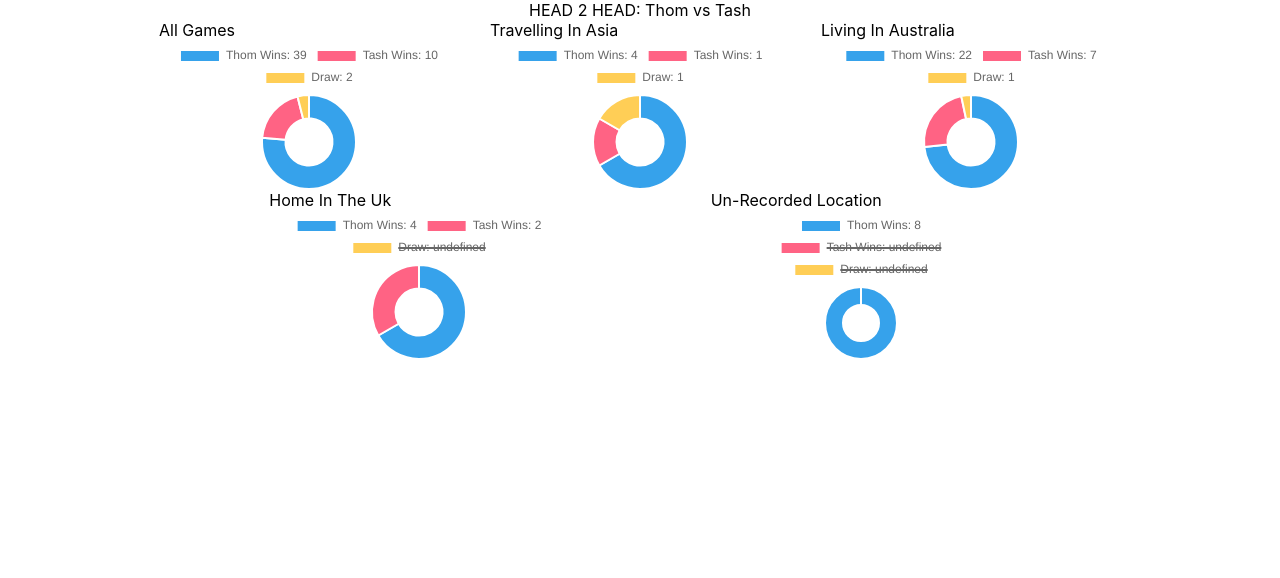
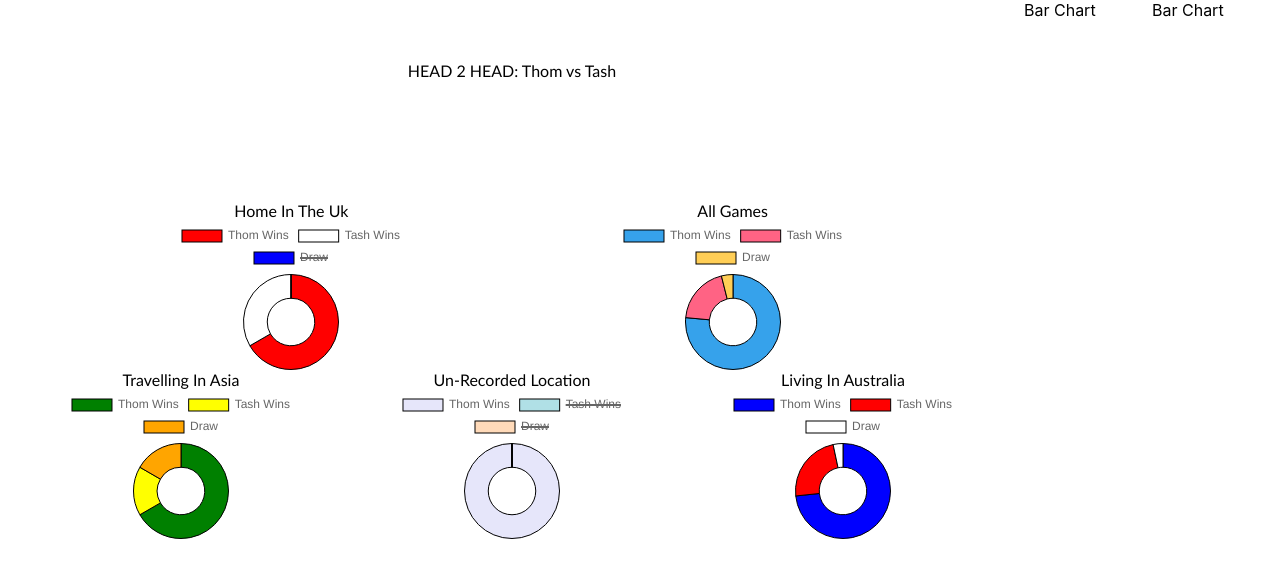
Before and after one commit to njblore/board-game-stats, a React (Create React App) app: page / in a window 1280 px wide. Shown: the top 578 px of the page. Built offline with nearby package versions, Linux system fonts and the light colour scheme.

Commit message:
feat: 2 player pies complete

```diff
--- a/src/App.css
+++ b/src/App.css
@@ -3,21 +3,27 @@ body {
   height: 100vh;
   width: 100vw;
 }
+.App {
+  display: grid;
+  grid-template-columns: repeat(3, 1fr);
+}
 .pie-container {
   display: flex;
   flex-direction: column;
   align-items: center;
-  height: 100vh;
+  height: 600px;
+  justify-content: space-around;
 }
 
 .pie-grid {
   display: flex;
-  flex-wrap: wrap;
+  flex-wrap: wrap-reverse;
   width: 80vw;
   justify-content: space-evenly;
-  align-items: center;
 }
 
-.rv-xy-plot__series--label-text {
-  fill: black;
+.chart-header {
+  text-align: center;
+  font-family: 'Trebuchet MS', 'Lucida Sans Unicode', 'Lucida Grande',
+    'Lucida Sans', Arial, sans-serif;
 }
--- a/src/App.js
+++ b/src/App.js
@@ -2,6 +2,7 @@ import React, { useState } from 'react';
 import './App.css';
 import scores from './data/scores.json';
 import PieCharts from './Components/PieCharts';
+import BarChartAverage from './Components/BarChartAverages';
 
 const App = () => {
   const overallTotals = scores.games.reduce((acc, game) => {
@@ -27,6 +28,8 @@ const App = () => {
   return (
     <div className="App">
       <PieCharts tashVsThom={tashVsThom}></PieCharts>
+      <BarChartAverage></BarChartAverage>
+      <BarChartAverage></BarChartAverage>
     </div>
   );
 };
--- a/src/Components/2PlayerPie.jsx
+++ b/src/Components/2PlayerPie.jsx
@@ -1,5 +1,4 @@
 import React from 'react';
-import { RadialChart } from 'react-vis';
 import { Doughnut } from 'react-chartjs-2';
 
 const TwoPlayerPie = props => {
@@ -29,23 +28,21 @@ const TwoPlayerPie = props => {
   }, {});
 
   const data = {
-    labels: [
-      `Thom Wins: ${maxes['Thom']}`,
-      `Tash Wins: ${maxes['Tash']}`,
-      `Draw: ${maxes['draw']}`,
-    ],
+    labels: [`Thom Wins`, `Tash Wins`, `Draw`],
     datasets: [
       {
         data: [maxes['Thom'], maxes['Tash'], maxes['draw']],
-        backgroundColor: ['#36A2EB', '#FF6384', '#FFCE56'],
-        hoverBackgroundColor: ['#36A2EB', '#FF6384', '#FFCE56'],
+        backgroundColor: props.backgroundColor,
+        hoverBackgroundColor: props.backgroundColor,
+        borderColor: 'black',
+        borderWidth: 1,
       },
     ],
   };
 
   return (
     <div>
-      <header>{props.title}</header>
+      <header className="chart-header">{props.title}</header>
       <Doughnut data={data}></Doughnut>
     </div>
   );
--- a/src/Components/BarChartAverages.jsx
+++ b/src/Components/BarChartAverages.jsx
@@ -6,25 +6,6 @@ class BarChartAverage extends Component {
   render() {
     return <div ref="barChart">Bar Chart</div>;
   }
-
-  componentDidMount() {
-    //const totals = scores.games.map((game, i) => {}, {});
-    //this.drawChart();
-  }
-
-  //   drawChart() {
-  //     const svg = d3
-  //       .select('body')
-  //       .append('svg')
-  //       .attr('width', 700)
-  //       .attr('height', 300);
-
-  //     svg
-  //       .selectAll('rect')
-  //       .data(data)
-  //       .enter()
-  //       .append('rect');
-  //   }
 }
 
 export default BarChartAverage;
--- a/src/Components/PieCharts.jsx
+++ b/src/Components/PieCharts.jsx
@@ -4,31 +4,36 @@ import React from 'react';
 const PieCharts = props => {
   return (
     <div className="pie-container">
-      <header>HEAD 2 HEAD: Thom vs Tash</header>
+      <header className="chart-header">HEAD 2 HEAD: Thom vs Tash</header>
       <div className="pie-grid">
-        <TwoPlayerPie
-          tashVsThom={props.tashVsThom}
-          title={'All Games'}
-        ></TwoPlayerPie>
         <TwoPlayerPie
           title={'Travelling In Asia'}
           tashVsThom={props.tashVsThom.filter(game => game.location === 'Asia')}
+          backgroundColor={['green', 'yellow', 'orange']}
+        ></TwoPlayerPie>
+        <TwoPlayerPie
+          title={'Un-Recorded Location'}
+          tashVsThom={props.tashVsThom.filter(
+            game => game.location === 'unknown',
+          )}
+          backgroundColor={['lavender', 'powderblue', 'peachpuff']}
         ></TwoPlayerPie>
         <TwoPlayerPie
           title={'Living In Australia'}
           tashVsThom={props.tashVsThom.filter(
             game => game.location === 'Australia',
           )}
+          backgroundColor={['blue', 'red', 'white']}
         ></TwoPlayerPie>
         <TwoPlayerPie
           title={'Home In The Uk'}
           tashVsThom={props.tashVsThom.filter(game => game.location === 'UK')}
+          backgroundColor={['red', 'white', 'blue']}
         ></TwoPlayerPie>
         <TwoPlayerPie
-          title={'Un-Recorded Location'}
-          tashVsThom={props.tashVsThom.filter(
-            game => game.location === 'unknown',
-          )}
+          tashVsThom={props.tashVsThom}
+          title={'All Games'}
+          backgroundColor={['#36A2EB', '#FF6384', '#FFCE56']}
         ></TwoPlayerPie>
       </div>
     </div>
```
